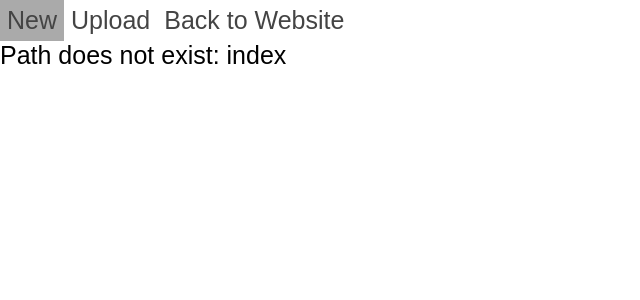
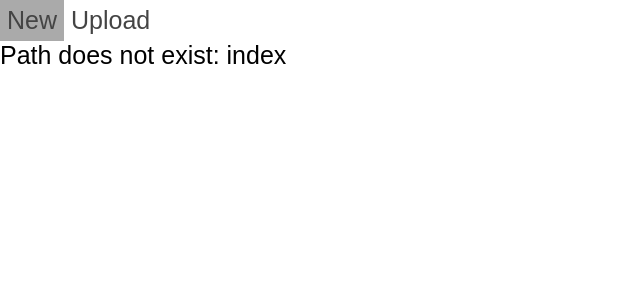
Before and after one commit to Gunasekhar0027/Online-Notepad, a PHP site: page /index.php?p=index in a window 1280 px wide. Shown: the top 300 px of the page, without its empty margins (0-640 px from the left). Run offline with PHP 8.4, Linux system fonts and the light colour scheme; some libraries are stand-ins or nearby versions.

Commit message:
Update index.php

```diff
--- a/index.php
+++ b/index.php
@@ -38,7 +38,6 @@ if($Title=='')$Title='Code Editor';
 	<nav>
 		<a href="javascript:void(0)" class="newButton">New</a>
 		<a href="javascript:void(0)" class="uploadButton">Upload</a>
-		<a href="http://tutorialgo.in/">Back to Website</a>
 	</nav>
 </header>
 <?php
```
